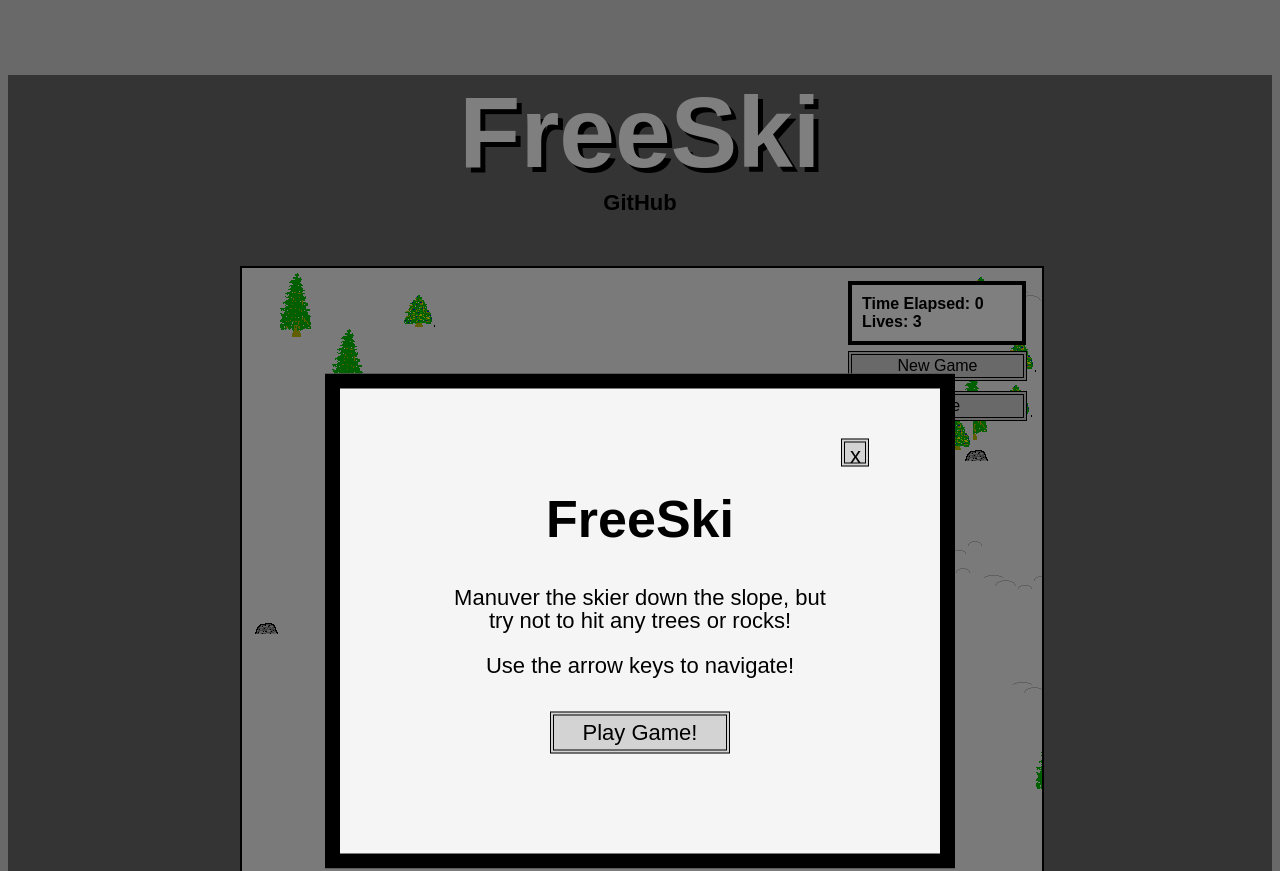
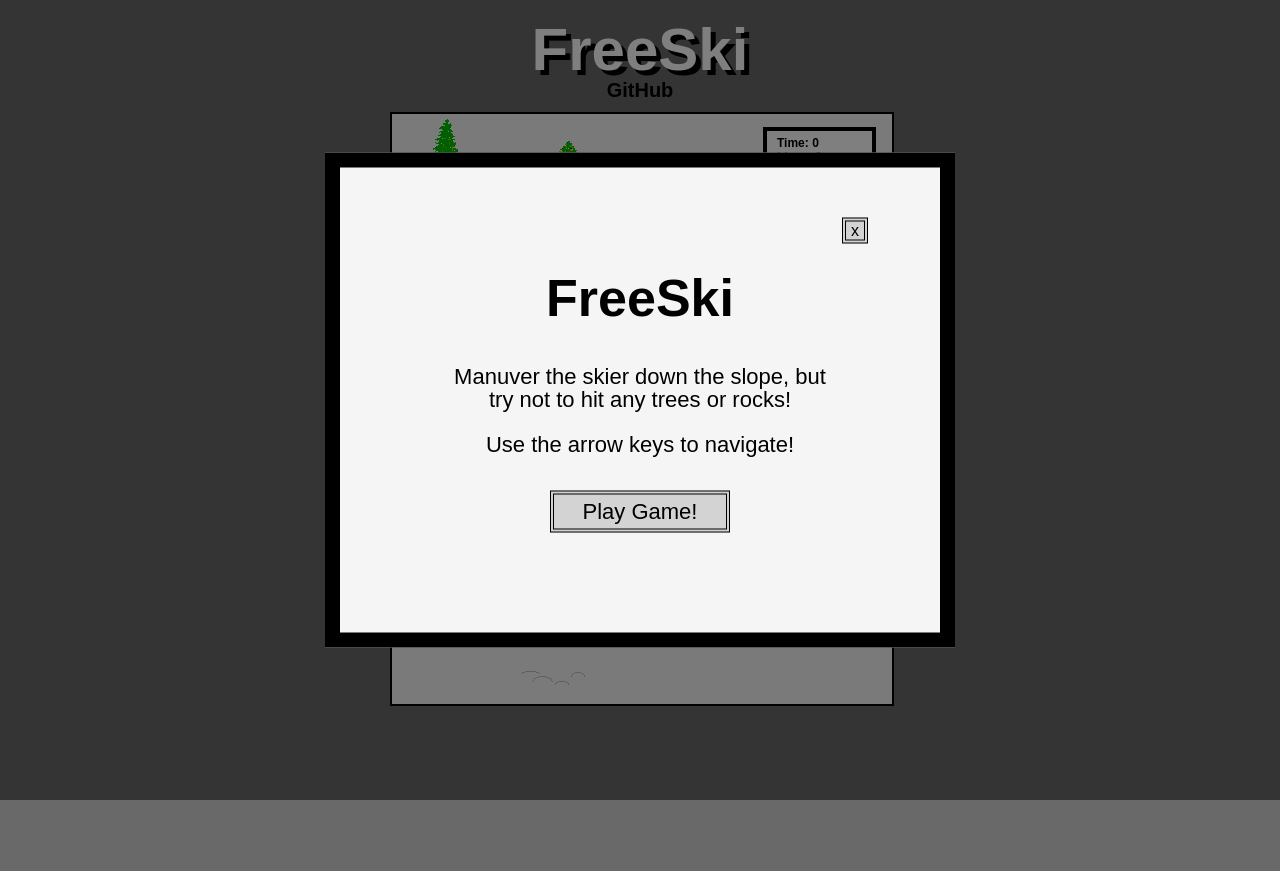
Before and after one commit to abagnard/FreeSki, a website: page index.html in a window 1280 px wide. Shown: the top 871 px of the page. After the commit the page ends 800 px from the top, so only its background shows below. Drawn offline with Linux system fonts and the light colour scheme.

Commit message:
resized canvas

```diff
--- a/css/style.css
+++ b/css/style.css
@@ -1,12 +1,12 @@
 body {
   background-color: dimgray;
   font-family: sans-serif;
-  position: relative;
+  /* position: relative; */
 }
 
 #canvasEl {
-  width: 800px;
-  height: 900px;
+  width: 500px;
+  height: 590px;
   margin: 0 auto;
   background: whitesmoke;
   border: 2px solid black;
@@ -27,19 +27,19 @@ body {
 .navButton {
   border: 4px solid black;
   background-color: lightgray;
-  width: 167px;
+  width: 100px;
   border-style: double;
   text-align: center;
   padding: 2px;
-  margin-bottom: 10px;
+  margin-bottom: 5px;
   cursor: pointer;
 }
 
 .stats{
   background-color: white;
-  width: 150;
+  width: 85px;
   margin: 15px 14px -60px 0px;
-  padding: 10px;
+  padding: 5px 10px;
   border: 4px solid black;
   float: right;
   font-weight: bold;
@@ -49,7 +49,7 @@ body {
 }
 
 
-.navBar {float: left;position: absolute;margin: 85px 15px 0px 0px;display: block;}
+.navBar {float: left;position: absolute;margin: 67px 15px 0px 0px;display: block;}
 
 
 #gameBoard div {
@@ -64,10 +64,11 @@ body {
 
 
 .canvasBox {
-    width: 800px;
-    height: 900px;
+    width: 500px;
+    height: 590px;
     margin: 0 auto;
     display: block;
+    /* position: absolute; */
 }
 
 
@@ -124,7 +125,7 @@ body {
   padding: 100px;
   background-color: whitesmoke;
   z-index: 11;
-  font-size: 31px;
+  font-size: 30px;
   transform: translate3d(-50%, -50%, 0);
 }
 
@@ -172,7 +173,7 @@ body {
 }
 
 
-.statsBox {display: inline-block;float: right;position: relative;height: inherit;}
+.statsBox {display: inline-block;float: right;position: relative;height: inherit;font-size: 12px;}
 
 
 .allModals button {
@@ -201,9 +202,10 @@ body {
 
 
 button.modalClose {
-    width: 28px;
-    height: 28px;
+    width: 26px;
+    height: 26px;
     color: black;
+    font-size: 16px;
     padding: 0px 5px;
 }
 
@@ -226,20 +228,20 @@ button.playAgain {
 
 .heading {
     text-align: center;
-    margin: 75px 0px 50px 0px;
+    margin: 15px 0px 10px 0px;
 }
 
 
 .heading h1 {
-    font-size: 100px;
+    font-size: 60px;
     color: white;
     text-shadow: 5px 5px black;
-    margin: 0px;
+    margin: 15px 0px -5px 0px;
 }
 
 
 .heading a {
-    font-size: 22px;
+    font-size: 20px;
     color: black;
     text-decoration: none;
     font-weight: bold;
--- a/index.html
+++ b/index.html
@@ -92,7 +92,7 @@
     <div class="canvasBox">
       <div class="statsBox">
         <div class="stats">
-          <div>Time Elapsed: <label id="time"></label></div>
+          <div>Time: <label id="time"></label></div>
           <div>Lives: <label id="lives"></label></div>
         </div>
         <div class="navBar" >
@@ -100,7 +100,7 @@
           <div class="navButton" onclick="window.showPause()">Pause</div>
         </div>
       </div>
-      <canvas id="canvasEl" width="800" height="900"></canvas>
+      <canvas id="canvasEl" width="500" height="590"></canvas>
     </div>
 
     <div class="overlay"></div>
```
